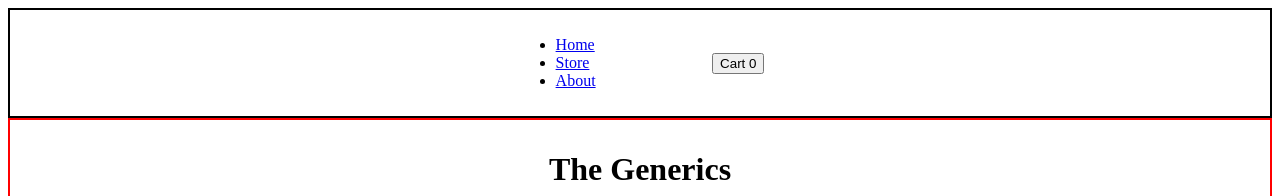
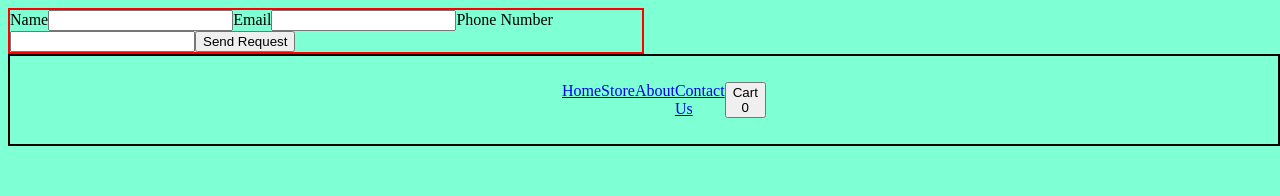
Before and after one commit to prudhviraj-793/ecommerce-app, a React (Create React App) app: page /contactUs in a window 1280 px wide. Shown: the top 196 px of the page. Built offline with nearby package versions, Linux system fonts and the light colour scheme.

Commit message:
contact us

```diff
--- a/src/App.js
+++ b/src/App.js
@@ -6,6 +6,7 @@ import Header from "./Header/Header"
 import Cart from "./NavBar/Cart/Cart"
 import NavBar from "./NavBar/NavBar"
 import About from "./Pages/About"
+import ContactUs from "./Pages/ContactUs"
 import Home from "./Pages/Home"
 import Products from "./Products/Products"
 
@@ -23,8 +24,8 @@ function App() {
   }
   return (
     <ContextProvider>
+      <NavBar isCartClicked={isCartClicked} />
       {showItems && <Cart isCancelClicked={isCancelClicked}/>}
-      <NavBar isCartClicked={isCartClicked} />
       <Header />
       <Products />
       <Footer />
@@ -34,6 +35,9 @@ function App() {
       <Route path='/home' >
         <Home />
       </Route>
+      <Route path='/contactUs' >
+        <ContactUs />
+      </Route>
     </ContextProvider>
   )
 }
--- a/src/NavBar/NavBar.css
+++ b/src/NavBar/NavBar.css
@@ -1,7 +1,19 @@
 .navBar {
+    position: fixed;
     border: 2px solid black;
     display: flex;
     justify-content: space-between;
     align-items: center;
     padding: 10px 40% 10px 40%;
 }
+
+.navBar ul {
+    position: relative;
+    display: flex;
+    flex-direction: row;
+}
+
+.navBar li {
+    display: flex;
+    justify-content: space-between;
+}
--- a/src/NavBar/NavBar.js
+++ b/src/NavBar/NavBar.js
@@ -24,6 +24,9 @@ function NavBar(props) {
           <li>
             <NavLink to="/about">About</NavLink>
           </li>
+          <li>
+            <NavLink to="/contactUs">Contact Us</NavLink>
+          </li>
         </ul>
       </nav>
       <button onClick={showCartItems}>Cart {ctx.items.length}</button>
--- /dev/null
+++ b/src/Pages/ContactUs.js
@@ -0,0 +1,49 @@
+import { useRef } from "react";
+import Modal from "../Overlay/Modal";
+
+function ContactUs() {
+    const nameRef = useRef('')
+    const mailRef = useRef('')
+    const phneNumberRef = useRef('')
+  function nameHandler(e) {
+    nameRef.current = e.target.value
+  }
+  function mailHandler(e) {
+    mailRef.current = e.target.value
+  }
+  function phoneNumberHandler(e) {
+    phneNumberRef.current = e.target.value
+  }
+  async function requestToContact(e) {
+    e.preventDefault()
+    const user = {
+        name: nameRef.current,
+        mail: mailRef.current,
+        phneNumber: phneNumberRef.current
+    }
+    let response = await fetch('https://contact-us-request-default-rtdb.firebaseio.com/request.json', {
+        method: 'POST',
+        body: JSON.stringify(user),
+        headers: {
+            'Content-Type': 'application/json'
+        }
+    })
+    let data = await response.json()
+    console.log(data)
+  }
+  return (
+    <Modal>
+      <form onSubmit={requestToContact}>
+        <label>Name</label>
+        <input type="text" ref={nameRef} onChange={nameHandler} />
+        <label>Email</label>
+        <input type="email" ref={mailRef}  onChange={mailHandler} />
+        <label>Phone Number</label>
+        <input type="text" ref={phneNumberRef} onChange={phoneNumberHandler} />
+        <button type="submit">Send Request</button>
+      </form>
+    </Modal>
+  );
+}
+
+export default ContactUs;
```
